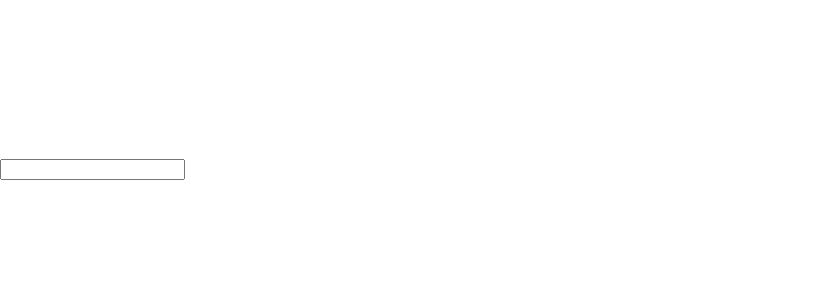
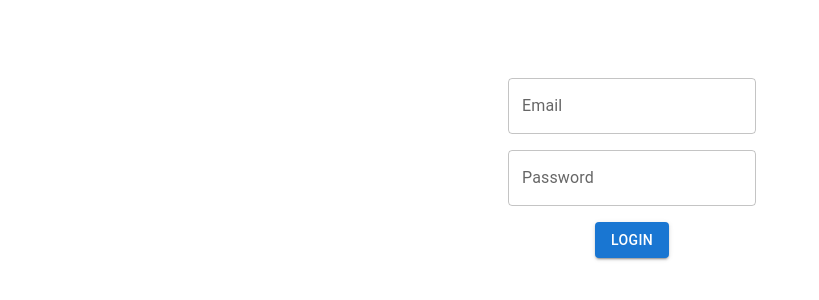
Before and after one commit to burnfire123/altametrics-code-test, a React (Vite) app in the folder frontend/: page / in a window 1280 px wide. Shown: the part 232-532 px from the top of the page, without its empty margins (0-819 px from the left). Built offline with nearby package versions, Linux system fonts and the light colour scheme.

Commit message:
[13][14] Added routing. Added notifications. Created login page. Established connection with backend through axios.

```diff
--- a/frontend/src/App.tsx
+++ b/frontend/src/App.tsx
@@ -1,15 +1,6 @@
-import { useDispatch, useSelector } from "react-redux"
-import { authSlice } from "./store";
-
 function App() {
-  const token = useSelector(state => state.auth.token);
-  const dispatch = useDispatch();
-  return (
-    <>
-      <input onChange={(e) => dispatch(authSlice.actions.setToken(e.target.value))}></input>
-      {token}
-    </>
-  )
+  return <>
+  </>
 }
 
 export default App
--- a/frontend/src/main.tsx
+++ b/frontend/src/main.tsx
@@ -1,14 +1,17 @@
 import React from 'react'
 import ReactDOM from 'react-dom/client'
-import App from './App.tsx'
 import { Provider } from 'react-redux';
 import './index.css'
 import { store } from './store';
+import { RouterProvider } from 'react-router-dom';
+import { router } from './router';
+import { NotificationComponent } from './notifications/NotificationComponent';
 
 ReactDOM.createRoot(document.getElementById('root')!).render(
   <Provider store={store}>
-  <React.StrictMode>
-    <App />
+    <React.StrictMode>
+      <NotificationComponent />
+      <RouterProvider router={router} />
     </React.StrictMode>
     </Provider>
 )
--- a/frontend/src/notifications/notification.slice.ts
+++ b/frontend/src/notifications/notification.slice.ts
@@ -14,6 +14,12 @@ export const notificationSlice = createSlice({
 			state.open = true;
 			state.severity = "error";
 		},
+		displaySuccess: (state, action) => {
+			const { payload: message } = action;
+			state.message = message;
+			state.open = true;
+			state.severity = "success";
+		},
 		closeSnackbar: (state) => {
 			state.open = false;
 		}
--- /dev/null
+++ b/frontend/src/pages/Login.tsx
@@ -0,0 +1,28 @@
+import { Button, Grid, TextField } from "@mui/material";
+import { useState } from "react";
+import { useDispatch } from "react-redux";
+import { AppDispatch } from "../store";
+import { loginUserThunk } from "../users/UserService";
+
+export function LoginComponent() {
+	const [email, setEmail] = useState("");
+	const [password, setPassword] = useState("");
+	const dispatch = useDispatch<AppDispatch>();
+	function loginUser() {
+		dispatch(loginUserThunk({ email, password }));
+	}
+	return <Grid container direction={"column"} alignItems="center"
+		alignSelf={"center"}
+		sx={{ minWidth: '100vw' }}
+		columnSpacing={2}>
+		<Grid item mb={2}>
+		<TextField label="Email" onChange={e=>setEmail(e.target.value)}></TextField>
+		</Grid>
+		<Grid item mb={2}>
+		<TextField type="password" label="Password" onChange={e=>setPassword(e.target.value)}></TextField>
+		</Grid>
+		<Grid item>
+			<Button variant="contained" onClick={loginUser}>Login</Button>
+		</Grid>
+		</Grid>;
+}
--- /dev/null
+++ b/frontend/src/router.tsx
@@ -0,0 +1,7 @@
+import { createBrowserRouter } from "react-router-dom";
+import { LoginComponent } from "./pages/Login";
+export const router = createBrowserRouter([{
+	path: "/",
+	Component: LoginComponent,
+
+}]);
--- a/frontend/src/store.ts
+++ b/frontend/src/store.ts
@@ -1,21 +1,12 @@
-import { configureStore, createSlice } from '@reduxjs/toolkit';
+import { configureStore } from '@reduxjs/toolkit';
+import { notificationSlice } from './notifications/notification.slice';
+import { userSlice } from './users/user.slice';
 
-export const authSlice = createSlice({
-	name: "auth",
-	initialState: {
-		token: localStorage.getItem("token"),
-	},
-	reducers: {
-		setToken: (state, action) => {
-			const { payload: value } = action;
-			localStorage.setItem("token", value);
-			state.token = value;
-		}
+export const store = configureStore({
+	reducer: {
+		user: userSlice.reducer,
+		notification: notificationSlice.reducer,
 	}
 });
 
-export const store = configureStore({
-	reducer: {
-		auth: authSlice.reducer,
-	}
-})
+export type AppDispatch = typeof store.dispatch;
--- /dev/null
+++ b/frontend/src/users/UserService.ts
@@ -0,0 +1,33 @@
+import { createAsyncThunk } from "@reduxjs/toolkit";
+import axios from "axios";
+import { notificationSlice } from "../notifications/notification.slice";
+interface IUserService {
+	login(email: string, password: string): Promise<string>;
+}
+
+export class UserService implements IUserService {
+	constructor() { }
+	async login(email: string, password: string): Promise<string> {
+		const { data } = await axios.request({
+			method: "post",
+			baseURL: import.meta.env.VITE_BACKEND_URL,
+			url: `/auth/login`,
+			data: {
+				email, password,
+			}
+		});
+		return data;
+	}
+}
+
+export const userService = new UserService();
+
+export const loginUserThunk = createAsyncThunk("user/login", async (data: { email: string, password: string }, thunkAPI) => {
+	try {
+		const result = await userService.login(data.email, data.password);
+		thunkAPI.dispatch(notificationSlice.actions.displaySuccess("Login successful!"));
+		return result;
+	} catch {
+		thunkAPI.dispatch(notificationSlice.actions.displayError("Login error!"));
+	}
+});
--- /dev/null
+++ b/frontend/src/users/user.slice.ts
@@ -0,0 +1,21 @@
+import { createSlice } from "@reduxjs/toolkit";
+import { loginUserThunk } from "./UserService";
+
+export const userSlice = createSlice({
+	name: "user",
+	initialState: {
+		token: localStorage.getItem("token"),
+	},
+	reducers: {
+		setToken: (state, action) => {
+			const { payload: value } = action;
+			localStorage.setItem("token", value);
+			state.token = value;
+		}
+	},
+	extraReducers: builder => {
+		builder.addCase(loginUserThunk.fulfilled, (state, action) => {
+			state.token = action.payload as string;
+		})
+	}
+});
```
Also changed, not shown: frontend/package.json (+10 -1 lines), 1 other file (tests, documents, lock files or other folders).
